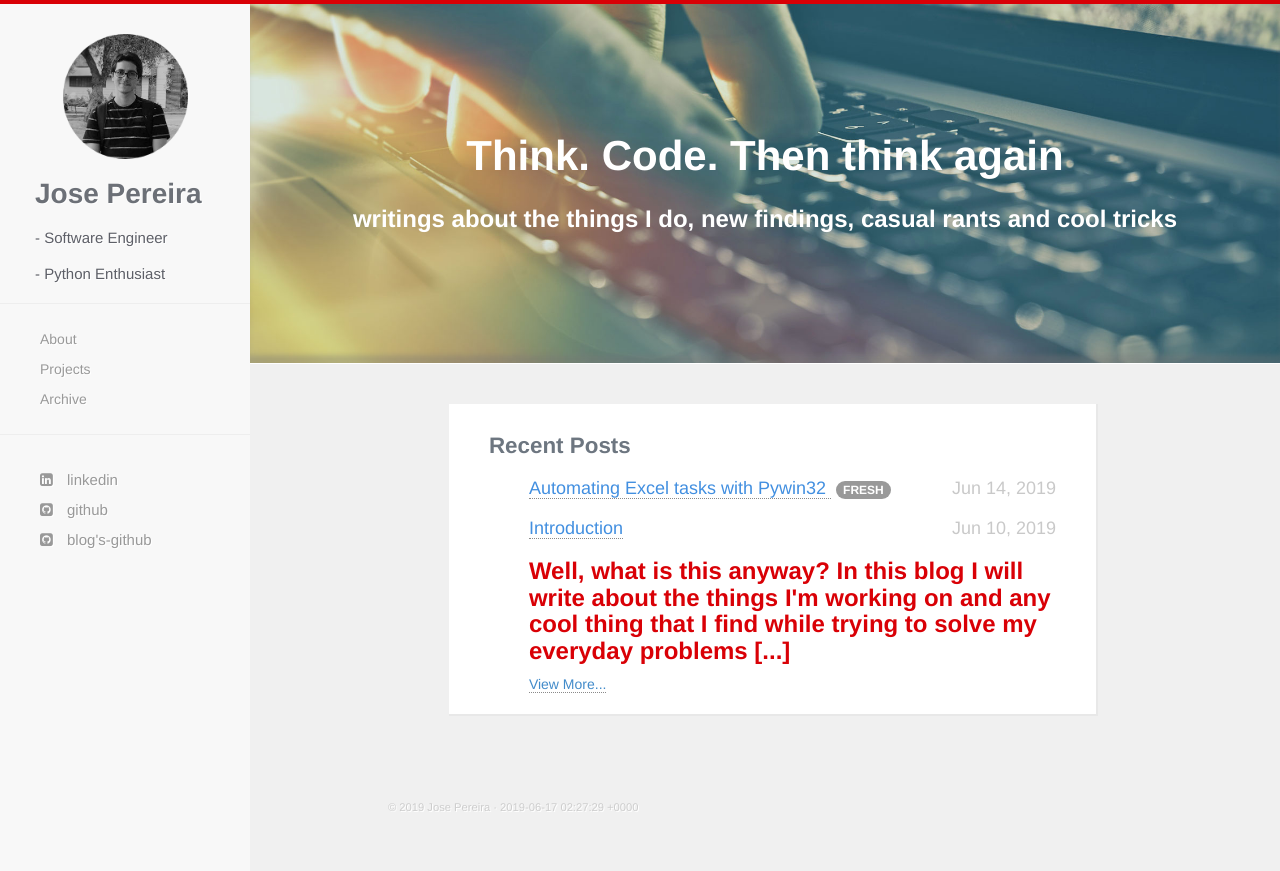
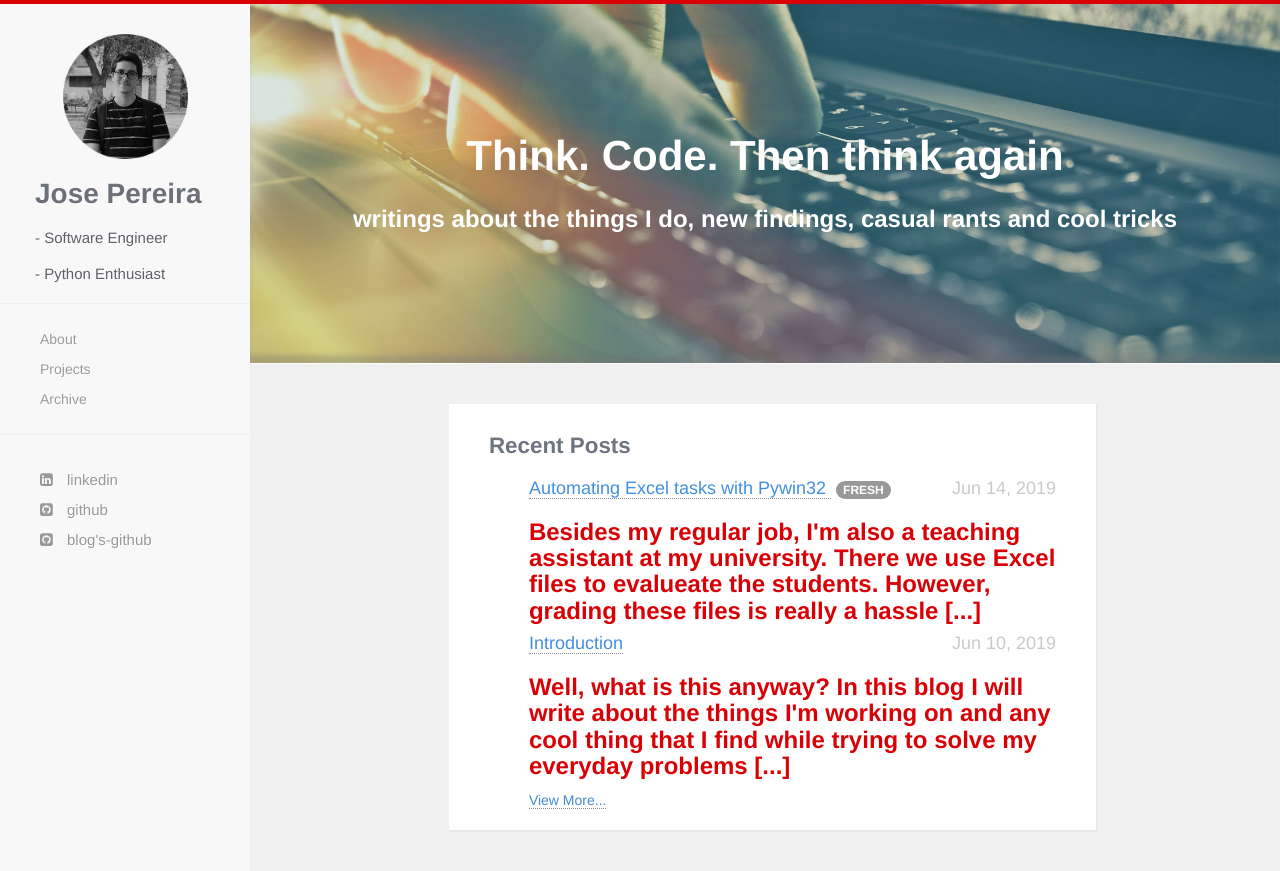
Before and after one commit to jpereiran/jpereiran.github.io, a Jekyll site: the page built from index.html, in a window 1280 px wide and 900 px high. Shown: the top 871 px of the window. Built offline with Jekyll 4.4.1, drawn with Linux system fonts in a browser that asks for light colours; nearby versions of some CDN libraries.

Commit message:
Update 2019-14-06-Excel-automation-with-pywin32.markdown

```diff
--- a/_posts/2019-14-06-Excel-automation-with-pywin32.markdown
+++ b/_posts/2019-14-06-Excel-automation-with-pywin32.markdown
@@ -2,6 +2,7 @@
 title:  "Automating Excel tasks with Pywin32"
 date:   2019-06-14 20:45:16
 categories: articles
+abstract: Besides my regular job, I'm also a teaching assistant at my university. There we use Excel files to evalueate the students. However, grading these files is really a hassle [...]
 ---
 
 Besides my regular job, I'm also a teaching assistant at the strategic planning course in my university. There, to evaluate the students, we give them a business scenario and an Excel file with a set of questions in a predefined template.
```
